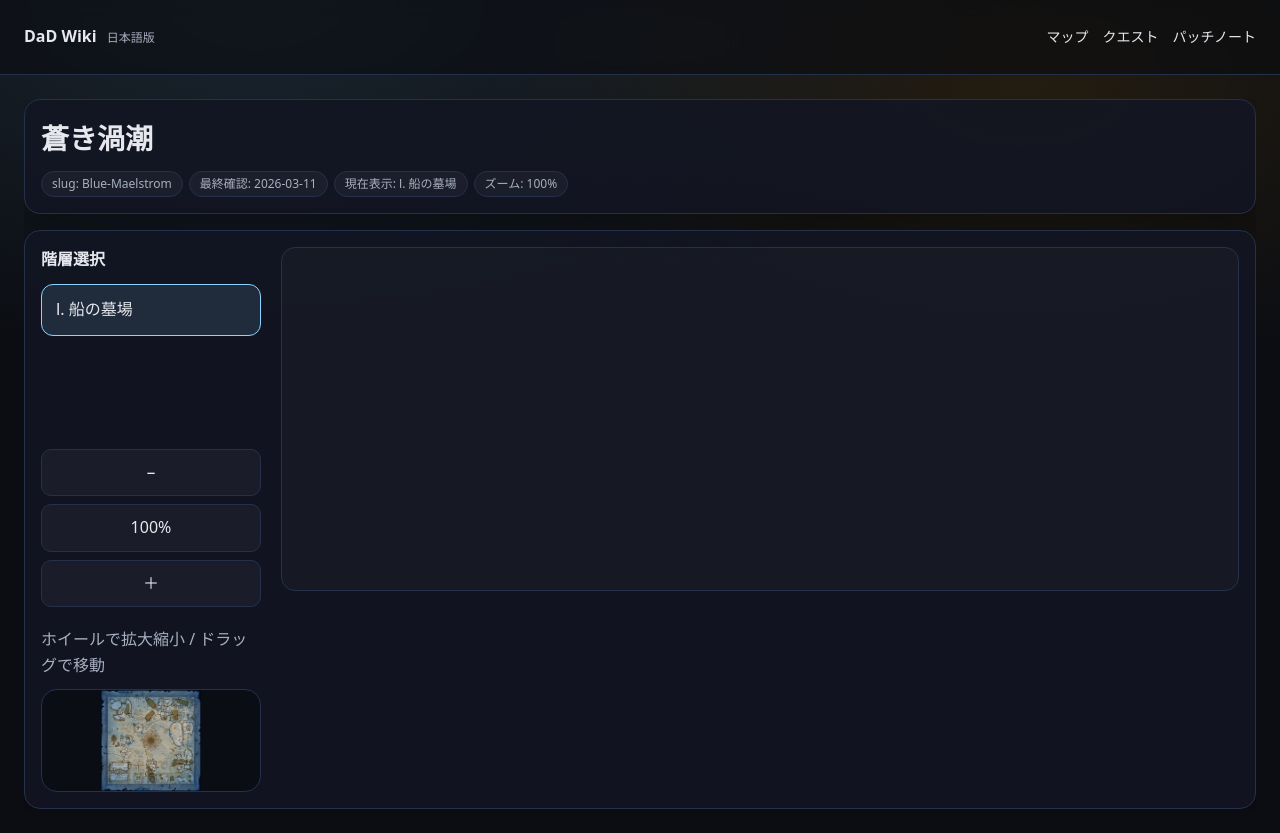
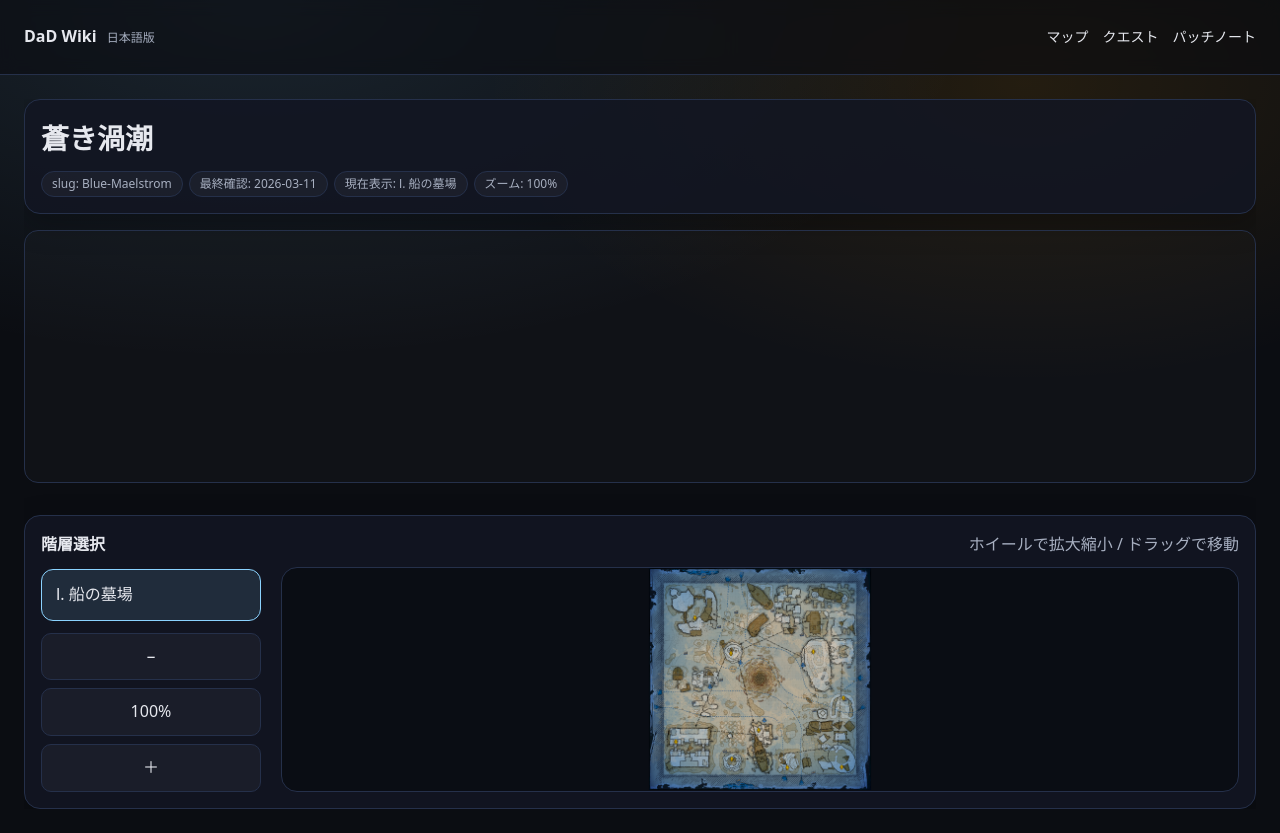
Before and after one commit to fumimasa-k/dad-wiki, a Next.js app: page /maps/Blue-Maelstrom in a window 1280 px wide. Built offline with nearby package versions, Linux system fonts and the light colour scheme.

Commit message:
Update MapDetailClient.tsx

```diff
--- a/app/maps/[slug]/MapDetailClient.tsx
+++ b/app/maps/[slug]/MapDetailClient.tsx
@@ -147,6 +147,11 @@ export default function MapDetailClient({ map }: { map: MapInfo }) {
                 {map.description ? <p className="muted">{map.description}</p> : null}
             </div>
 
+            <AdSense
+                adSlot="1111111111"
+                className="adBlock adSpacerBottom"
+            />
+
             <div className="card mapLayout mapPageMain">
                 <aside className="floorSidebar">
                     <div className="floorSidebarTitle">階層選択</div>
@@ -179,11 +184,6 @@ export default function MapDetailClient({ map }: { map: MapInfo }) {
                         </button>
                     </div>
                 </aside>
-
-                <AdSense
-                    adSlot="1111111111"
-                    className="adBlock adSpacerBottom"
-                />
 
                 <section className="mapViewerSection">
                     <div className="mapViewerToolbar">
```
